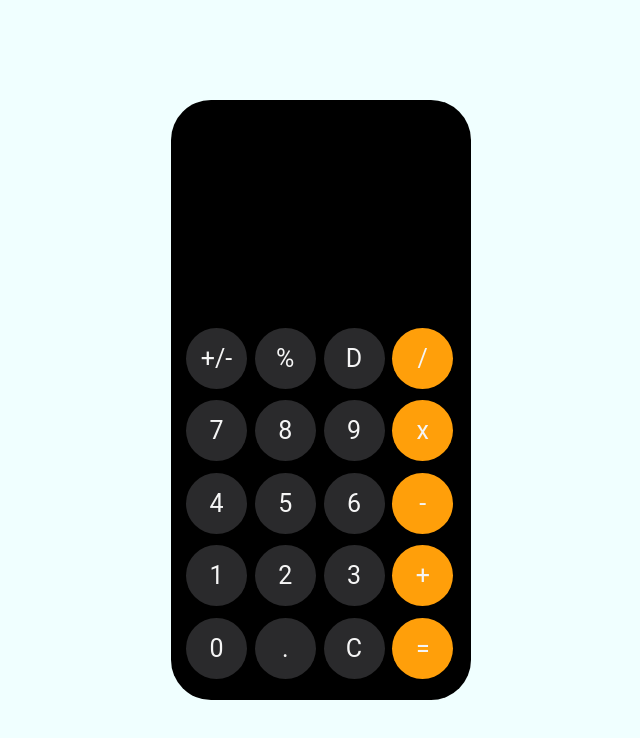
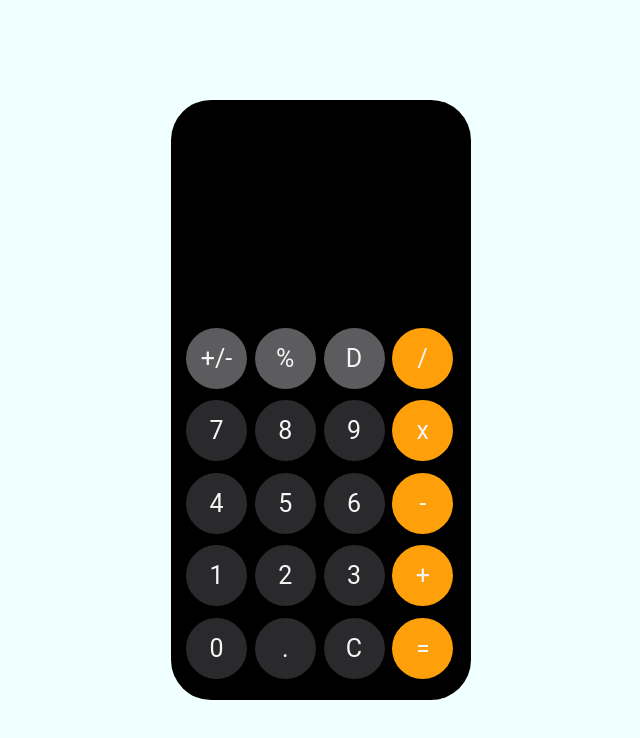
Before and after one commit to Adner16/Calculator, a plain HTML site: page index.html in a window 1280 px wide. Shown: the whole page, without its empty margins (319-959 px from the left). Drawn offline with Linux system fonts and the light colour scheme.

Commit message:
fix light button

```diff
--- a/index.html
+++ b/index.html
@@ -11,9 +11,9 @@
     <div class="calculator">
         <input id="display" readonly>
         <div class="container">
-            <div class="button" onclick="invert()">+/-</div>
-            <div class="button" onclick="addTodisplay('%')">%</div>
-            <div class="button" onclick="deleteLast('D')">D</div>
+            <div class="button light" onclick="invert()">+/-</div>
+            <div class="button light" onclick="addTodisplay('%')">%</div>
+            <div class="button light" onclick="deleteLast('D')">D</div>
             <div class="button orange" onclick="addTodisplay('/')">/</div>
             <div class="button" onclick="addTodisplay('7')">7</div>
             <div class="button" onclick="addTodisplay('8')">8</div>
--- a/style.css
+++ b/style.css
@@ -74,3 +74,7 @@ input {
 .orange {
     background-color: #ff9f0a;
 }
+
+.light {
+    background-color: #5c5c5f;
+}
```
